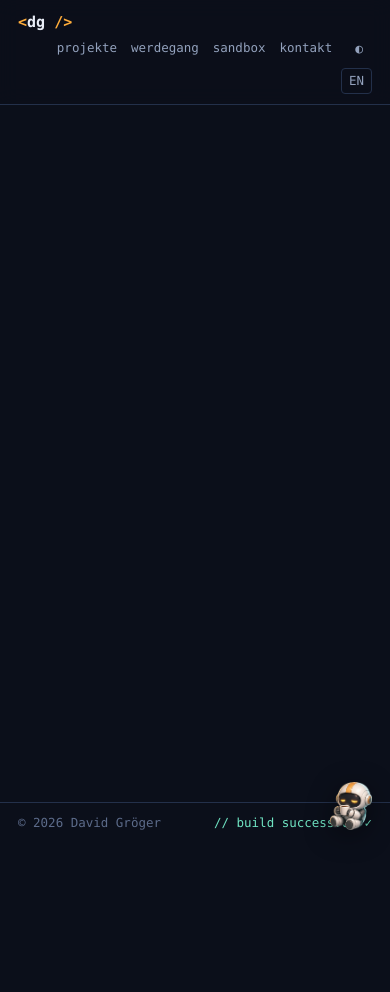
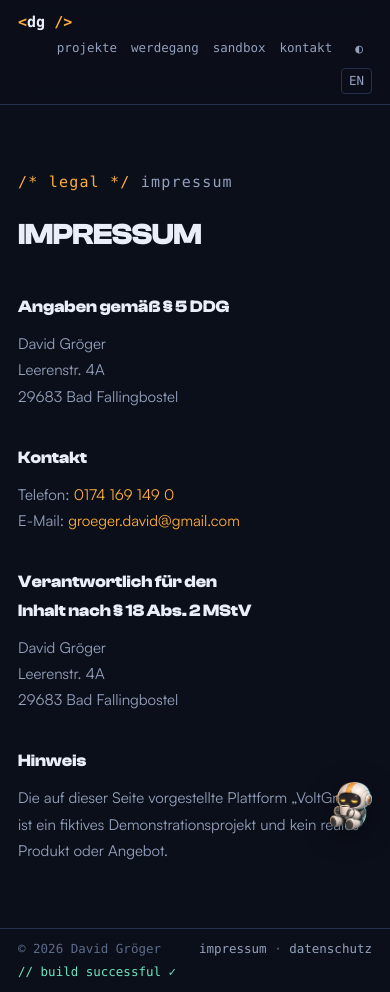
Before and after one commit to XainDavidGroeger/website, a Nuxt app: page /impressum in a window 390 px wide. Before the commit the page ends 844 px from the top, so only its background shows below. Built offline with nearby package versions, Linux system fonts and the light colour scheme.

Commit message:
Impressum und Datenschutzerklaerung ergaenzt, Footer-Links

```diff
--- a/app/assets/css/tokens.css
+++ b/app/assets/css/tokens.css
@@ -183,6 +183,39 @@ a {
 }
 
 /* ------------------------------------------------------------------ */
+/*  Rechtsseiten (Impressum / Datenschutz)                             */
+/* ------------------------------------------------------------------ */
+.legal {
+  padding-block: 110px;
+  max-width: 760px;
+}
+.legal h2 {
+  font-size: clamp(30px, 4.4vw, 46px);
+  font-weight: 700;
+  letter-spacing: -0.02em;
+  text-transform: uppercase;
+  margin: 14px 0 10px;
+}
+.legal h3 {
+  font-size: 17px;
+  font-weight: 700;
+  margin: 34px 0 10px;
+}
+.legal p,
+.legal li {
+  color: var(--muted);
+  font-size: 15px;
+  line-height: 1.75;
+}
+.legal ul {
+  margin: 0;
+  padding-left: 20px;
+}
+.legal ul li::marker {
+  color: var(--amber);
+}
+
+/* ------------------------------------------------------------------ */
 /*  Mobil: kompaktere Abstände                                         */
 /* ------------------------------------------------------------------ */
 @media (max-width: 640px) {
--- a/app/layouts/default.vue
+++ b/app/layouts/default.vue
@@ -42,6 +42,11 @@ const otherLocale = computed(() =>
     <footer class="site-foot">
       <div class="wrap bar">
         <span>© {{ new Date().getFullYear() }} David Gröger</span>
+        <span class="foot-links">
+          <NuxtLinkLocale to="/impressum">impressum</NuxtLinkLocale>
+          ·
+          <NuxtLinkLocale to="/datenschutz">datenschutz</NuxtLinkLocale>
+        </span>
         <span class="dim">// build successful ✓</span>
       </div>
     </footer>
@@ -164,4 +169,13 @@ main {
 .site-foot .dim {
   color: var(--mint);
 }
+.foot-links {
+  color: var(--faint);
+}
+.foot-links a {
+  color: var(--muted);
+}
+.foot-links a:hover {
+  color: var(--amber);
+}
 </style>
--- /dev/null
+++ b/app/pages/datenschutz.vue
@@ -0,0 +1,86 @@
+<script setup lang="ts">
+useSeoMeta({
+  title: 'Datenschutz · David Gröger',
+  robots: 'noindex, follow',
+})
+</script>
+
+<template>
+  <div class="wrap page legal">
+    <p class="eyebrow"><span class="tick">/* legal */</span> datenschutz</p>
+    <h2>Datenschutzerklärung</h2>
+
+    <h3>1. Verantwortlicher</h3>
+    <p>
+      David Gröger<br>
+      Leerenstr. 4A<br>
+      29683 Bad Fallingbostel<br>
+      E-Mail: <a href="mailto:groeger.david@gmail.com">groeger.david&#64;gmail.com</a><br>
+      Telefon: <a href="tel:+491741691490">0174 169 149 0</a>
+    </p>
+
+    <h3>2. Grundsätzliches</h3>
+    <p>
+      Diese Website ist bewusst datensparsam gebaut: Sie setzt keine Cookies,
+      verwendet keine Analyse- oder Tracking-Dienste und bindet keine Werbung ein.
+      Schriftarten werden selbst gehostet, es findet keine Verbindung zu
+      Font-Diensten Dritter statt.
+    </p>
+
+    <h3>3. Hosting und Server-Logfiles</h3>
+    <p>
+      Die Website wird bei der domainfactory GmbH (Beheimstraße 2, 85716 Unterschleißheim)
+      gehostet. Beim Aufruf der Seiten verarbeitet der Hoster technisch notwendig
+      Verbindungsdaten (u. a. IP-Adresse, Zeitpunkt des Abrufs, aufgerufene Datei,
+      Browser-Kennung) in Server-Logfiles. Diese Verarbeitung erfolgt auf Grundlage
+      von Art. 6 Abs. 1 lit. f DSGVO (berechtigtes Interesse an einem sicheren und
+      stabilen Betrieb der Website). Die Logfiles werden vom Hoster nach dessen
+      Löschfristen entfernt und nicht mit anderen Datenquellen zusammengeführt.
+    </p>
+
+    <h3>4. Kartendarstellung (Sandbox-Demo)</h3>
+    <p>
+      Auf den Demo-Seiten der „Sandbox“ wird eine interaktive Karte mit der
+      Open-Source-Bibliothek MapLibre GL dargestellt. Beim Aufruf dieser Seiten
+      werden Kartenstil und Kartenkacheln vom Dienst CARTO
+      (CartoDB Inc., Server u. a. basemaps.cartocdn.com) geladen; die Kartendaten
+      stammen von OpenStreetmap-Mitwirkenden. Dabei wird technisch bedingt Ihre
+      IP-Adresse an CARTO übertragen. Rechtsgrundlage ist Art. 6 Abs. 1 lit. f DSGVO
+      (berechtigtes Interesse an einer funktionalen Kartendarstellung). Die Karte
+      wird nur auf den jeweiligen Demo-Seiten geladen, nicht auf der übrigen Website.
+    </p>
+
+    <h3>5. Lokale Speicherung (kein Tracking)</h3>
+    <p>
+      Die Website merkt sich Ihre Theme-Auswahl (hell/dunkel) im localStorage Ihres
+      Browsers. Diese Information verbleibt vollständig auf Ihrem Gerät, enthält
+      keine personenbezogenen Daten und wird nicht an mich oder Dritte übertragen.
+    </p>
+
+    <h3>6. Kontaktaufnahme</h3>
+    <p>
+      Wenn Sie mich per E-Mail oder Telefon kontaktieren, verarbeite ich die von
+      Ihnen mitgeteilten Daten (Name, Kontaktdaten, Inhalt der Anfrage) zur
+      Bearbeitung der Anfrage. Rechtsgrundlage ist Art. 6 Abs. 1 lit. b DSGVO
+      (Anbahnung bzw. Durchführung eines Vertrags) oder Art. 6 Abs. 1 lit. f DSGVO
+      (berechtigtes Interesse an der Beantwortung). Die Daten lösche ich, sobald
+      sie für die Bearbeitung nicht mehr erforderlich sind und keine gesetzlichen
+      Aufbewahrungspflichten bestehen.
+    </p>
+
+    <h3>7. Ihre Rechte</h3>
+    <ul>
+      <li>Auskunft über die verarbeiteten personenbezogenen Daten (Art. 15 DSGVO)</li>
+      <li>Berichtigung unrichtiger Daten (Art. 16 DSGVO)</li>
+      <li>Löschung (Art. 17 DSGVO) und Einschränkung der Verarbeitung (Art. 18 DSGVO)</li>
+      <li>Datenübertragbarkeit (Art. 20 DSGVO)</li>
+      <li>Widerspruch gegen Verarbeitungen auf Grundlage von Art. 6 Abs. 1 lit. f DSGVO (Art. 21 DSGVO)</li>
+      <li>Beschwerde bei einer Datenschutz-Aufsichtsbehörde (Art. 77 DSGVO)</li>
+    </ul>
+
+    <h3>8. Stand</h3>
+    <p>Juli 2026. Diese Erklärung wird angepasst, wenn sich die Website ändert.</p>
+  </div>
+</template>
+
+<!-- Styles: globale .legal-Regeln in tokens.css -->
--- /dev/null
+++ b/app/pages/impressum.vue
@@ -0,0 +1,41 @@
+<script setup lang="ts">
+useSeoMeta({
+  title: 'Impressum · David Gröger',
+  robots: 'noindex, follow',
+})
+</script>
+
+<template>
+  <div class="wrap page legal">
+    <p class="eyebrow"><span class="tick">/* legal */</span> impressum</p>
+    <h2>Impressum</h2>
+
+    <h3>Angaben gemäß § 5 DDG</h3>
+    <p>
+      David Gröger<br>
+      Leerenstr. 4A<br>
+      29683 Bad Fallingbostel
+    </p>
+
+    <h3>Kontakt</h3>
+    <p>
+      Telefon: <a href="tel:+491741691490">0174 169 149 0</a><br>
+      E-Mail: <a href="mailto:groeger.david@gmail.com">groeger.david&#64;gmail.com</a>
+    </p>
+
+    <h3>Verantwortlich für den Inhalt nach § 18 Abs. 2 MStV</h3>
+    <p>
+      David Gröger<br>
+      Leerenstr. 4A<br>
+      29683 Bad Fallingbostel
+    </p>
+
+    <h3>Hinweis</h3>
+    <p>
+      Die auf dieser Seite vorgestellte Plattform „VoltGrid“ ist ein fiktives
+      Demonstrationsprojekt und kein reales Produkt oder Angebot.
+    </p>
+  </div>
+</template>
+
+<!-- Styles: globale .legal-Regeln in tokens.css -->
```
